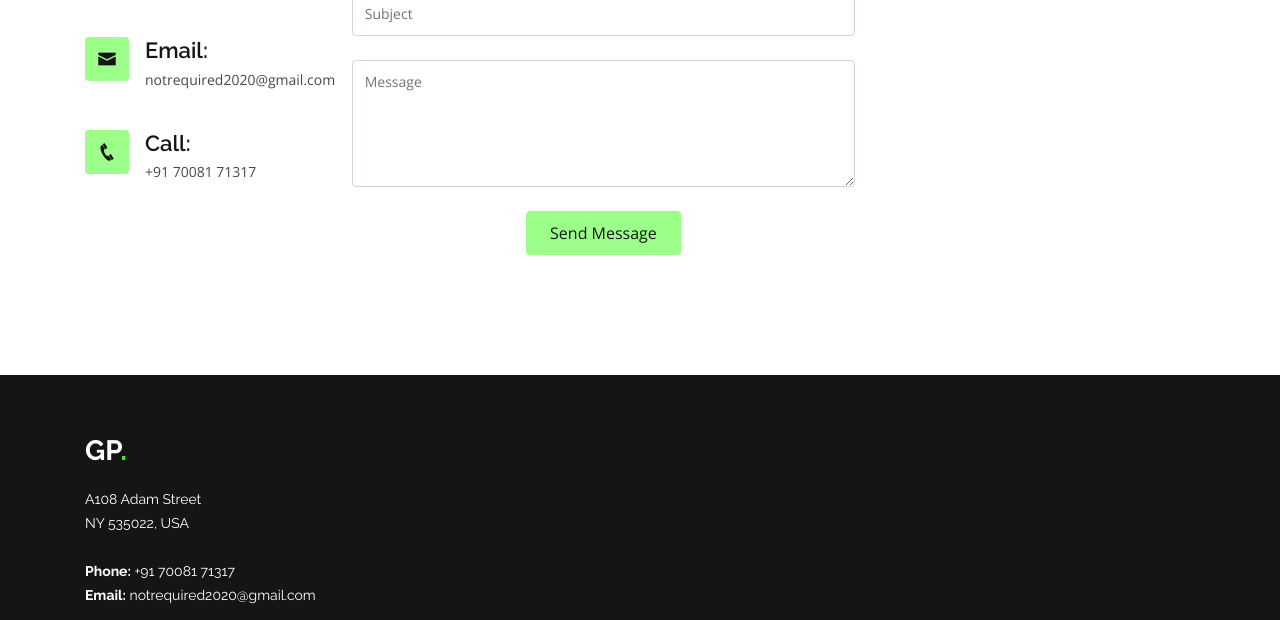
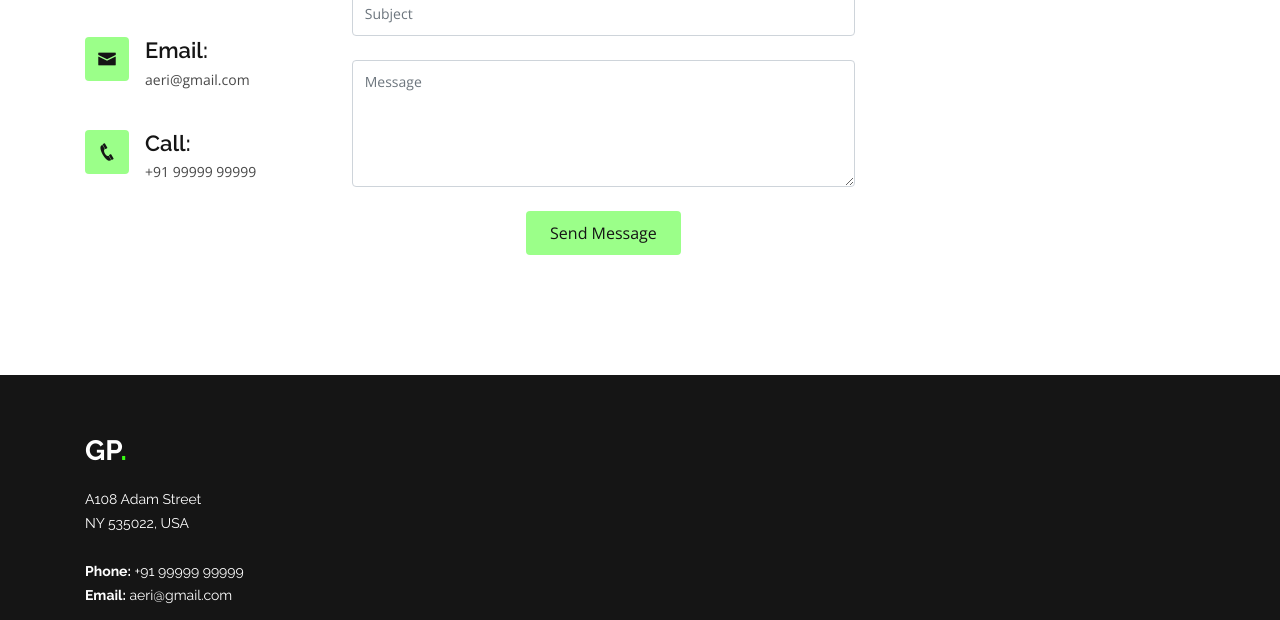
Before and after one commit to notneeded2020/securify, a plain HTML site: page Gp/index.html in a window 1280 px wide. Shown: the part 10427-11047 px from the top of the page. Drawn offline with nearby package versions, Linux system fonts and the light colour scheme.

Commit message:
Update index.html

```diff
--- a/Gp/index.html
+++ b/Gp/index.html
@@ -726,13 +726,13 @@
               <div class="email">
                 <i class="icofont-envelope"></i>
                 <h4>Email:</h4>
-                <p>notrequired2020@gmail.com</p>
+                <p>aeri@gmail.com</p>
               </div>
 
               <div class="phone">
                 <i class="icofont-phone"></i>
                 <h4>Call:</h4>
-                <p>+91 70081 71317</p>
+                <p>+91 99999 99999</p>
               </div>
 
             </div>
@@ -789,8 +789,8 @@
               <p>
                 A108 Adam Street <br>
                 NY 535022, USA<br><br>
-                <strong>Phone:</strong> +91 70081 71317<br>
-                <strong>Email:</strong> notrequired2020@gmail.com<br>
+                <strong>Phone:</strong> +91 99999 99999<br>
+                <strong>Email:</strong> aeri@gmail.com<br>
               </p>
               <div class="social-links mt-3">
                 <a href="#" class="twitter"><i class="bx bxl-twitter"></i></a>
```
